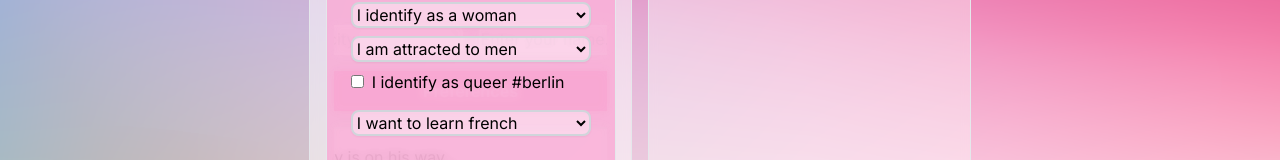
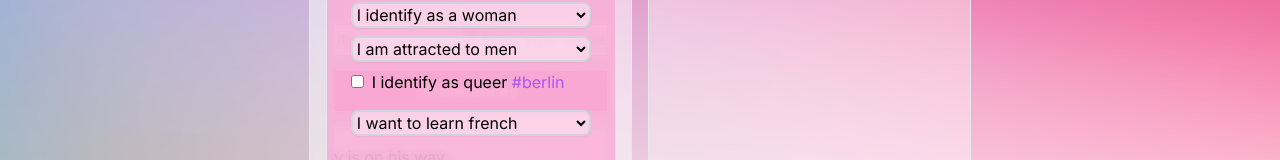
Before and after one commit to lmangall/love-letter, a Next.js app: page / in a window 1280 px wide. Both pictures are taken after a click on the button "Preferences". Shown: the part 228-388 px from the top of the page. Built offline with nearby package versions, Linux system fonts and the light colour scheme.

Commit message:
target language problem ?

```diff
--- a/components/SettingsModal.jsx
+++ b/components/SettingsModal.jsx
@@ -41,7 +41,7 @@ const SettingsModal = ({ isOpen, onClose, userGender, setUserGender, userOrienta
       checked={isQueer}
       onChange={(e) => setIsQueer(e.target.checked)}
     />
-    <span className="ml-2">I identify as queer #berlin</span>
+    <span className="ml-2">I identify as queer <span className="text-purple-500">#berlin</span></span>
   </label>
 </div>
           {/* Target language*/}
--- a/pages/api/openai.js
+++ b/pages/api/openai.js
@@ -11,7 +11,7 @@ export default async function handleGenerateClick(req, res) {
   } = req.body;
 
   // Update the prompt to include specific details about the city and the user's name
-  let loveRequest = `Write a sory in ${userTarget} language only: a young ${userOrientation} (write at first person) arrives in ${userCity} and falls in love with ${userName} (a "${userGender}" who likes "${userTaste}"). personalize the story with really specific details about "${userCity}" (known places, local events...).`;
+  let loveRequest = `Write a story strictly in ${userTarget} language: a young ${userOrientation} (write at first person) arrives in ${userCity} and falls in love with ${userName} (a "${userGender}" who likes "${userTaste}"). personalize the story with really specific details about "${userCity}" (known places, local events...).`;
 
   if (isQueer) {
     loveRequest += ` "Include queer elements in the story.`;
```
